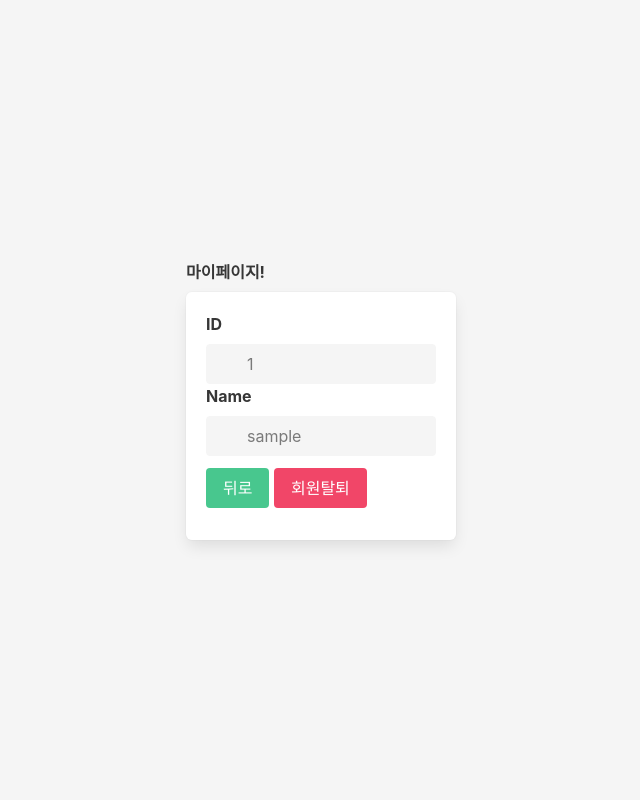
After one commit to SangHoonly/stock_team4, a Flask app: template templates/my_page.html in a window 1280 px wide. The commit adds this page. Shown: the whole page, without its empty margins (319-959 px from the left). Run offline with Flask 2, Linux system fonts and the light colour scheme; the template is opened without the code that fills it: most values are stand-ins (such as "Sample title", 1, 10 or a date in 2020); some libraries are stand-ins or nearby versions.

Commit message:
회원 탈퇴 기능

```diff
--- a/model/userDao.py
+++ b/model/userDao.py
@@ -21,5 +21,8 @@ class UserDao:
     def find_user(self, user):
         return self.database.user.find_one(user)
 
+    def delete_user(self, user):
+        return self.database.user.delete_one(user)
+
     # def find_all_user(self, user):
     #     return self.database.user.find(user)
--- a/service/UserService.py
+++ b/service/UserService.py
@@ -10,3 +10,6 @@ class UserService:
 
     def find_user(self, doc):
         return self.user_dao.find_user(doc)
+
+    def delete_user(self, doc):
+        return self.user_dao.delete_user(doc)
--- /dev/null
+++ b/templates/my_page.html
@@ -0,0 +1,112 @@
+<!DOCTYPE html>
+<html lang="en">
+<head>
+    <meta charset="utf-8">
+    <meta name="viewport" content="width=device-width, initial-scale=1, shrink-to-fit=no">
+    <title>마이페이지</title>
+
+    <!-- Bulma CSS 링크 -->
+    <link rel="stylesheet" href="https://cdn.jsdelivr.net/npm/bulma@0.9.1/css/bulma.min.css">
+    <script src="https://ajax.googleapis.com/ajax/libs/jquery/3.4.1/jquery.min.js"></script>
+    <script src="https://cdnjs.cloudflare.com/ajax/libs/jquery-cookie/1.4.1/jquery.cookie.js"></script>
+    <script>
+        let id = `{{id}}`
+
+        function secession_alert() {
+            $('#pw-field').show()
+            $('#alert-btn').hide()
+            $('#secession-btn').show()
+        }
+
+        function secession() {
+            let password = $('#input-password').val()
+            if (password == "") {
+                alert("비밀번호를 입력해주세요.")
+                $("#input-password").focus()
+                return;
+            }
+            $.ajax({
+                type: "POST", url: "/api/password-check", data: {id_give: id, pw_give: password},
+                success: function (response) {
+                    if (response['result'] == 'success') {
+                        console.log(response['msg']);
+                        $.ajax({
+                            type: "POST", url: "/api/secession", data: {id_give: id, pw_give: password},
+                            success: function (response) {
+                                if (response['result'] == 'success') {
+                                    alert(response['msg'])
+                                    $.removeCookie('user_id', { path: '/' });
+                                    $.removeCookie('mytoken', { path: '/' });;
+                                    location.href = "/"
+                                } else {
+                                    alert(response['msg'])
+                                }
+                            }
+                        });
+                    } else {
+                        alert(response['msg'])
+                    }
+                }
+            });
+        }
+    </script>
+</head>
+<body>
+<section class="hero is-light is-fullheight">
+    <div class="hero-body">
+        <div class="container">
+            <div class="columns is-centered">
+                <div class="column is-5-tablet is-4-desktop is-3-widescreen">
+                    <label for="" class="label">마이페이지!</label>
+                    <div class="box">
+                        <div class="field">
+                            <label for="" class="label">ID</label>
+                            <div class="control has-icons-left" style="display: flex">
+                                <input id="input-userid" type="text" placeholder="id" class="input" value="{{ id }}"
+                                       disabled>
+                                <span class="icon is-small is-left">
+                                    <i class="fa fa-envelope"></i>
+                                </span>
+                            </div>
+                            <label for="" class="label">Name</label>
+                            <div class="control has-icons-left">
+                                <input id="input-username" type="text" placeholder="name" class="input"
+                                       value="{{ nick }}" disabled>
+                                <span class="icon is-small is-left">
+                                    <i class="fa fa-envelope"></i>
+                                </span>
+                            </div>
+                        </div>
+                        <div class="field" id="alert-btn">
+                            <button class="button is-success" onclick="history.back()">
+                                뒤로
+                            </button>
+                            <button class="button is-danger" onclick="secession_alert()">
+                                회원탈퇴
+                            </button>
+                        </div>
+                        <div class="field" id="pw-field" style="display: none">
+                            <label for="" class="label">비밀번호 확인</label>
+                            <div class="control has-icons-left">
+                                <input id="input-password" type="password" placeholder="*******" class="input">
+                                <span class="icon is-small is-left">
+                                    <i class="fa fa-lock"></i>
+                                </span>
+                            </div>
+                        </div>
+                        <div class="field" id="secession-btn" style="display: none">
+                            <button class="button is-success" onclick="history.back()">
+                                뒤로
+                            </button>
+                            <button class="button is-danger" onclick="secession()">
+                                회원탈퇴
+                            </button>
+                        </div>
+                    </div>
+                </div>
+            </div>
+        </div>
+    </div>
+</section>
+</body>
+</html>
--- a/templates/sign_up.html
+++ b/templates/sign_up.html
@@ -3,7 +3,7 @@
 <head>
     <meta charset="utf-8">
     <meta name="viewport" content="width=device-width, initial-scale=1, shrink-to-fit=no">
-    <title>회원가입 테스트</title>
+    <title>회원가입</title>
 
     <!-- Bulma CSS 링크 -->
     <link rel="stylesheet" href="https://cdn.jsdelivr.net/npm/bulma@0.9.1/css/bulma.min.css">
```
Also changed, not shown: view/view.py (+39 -0 lines).
